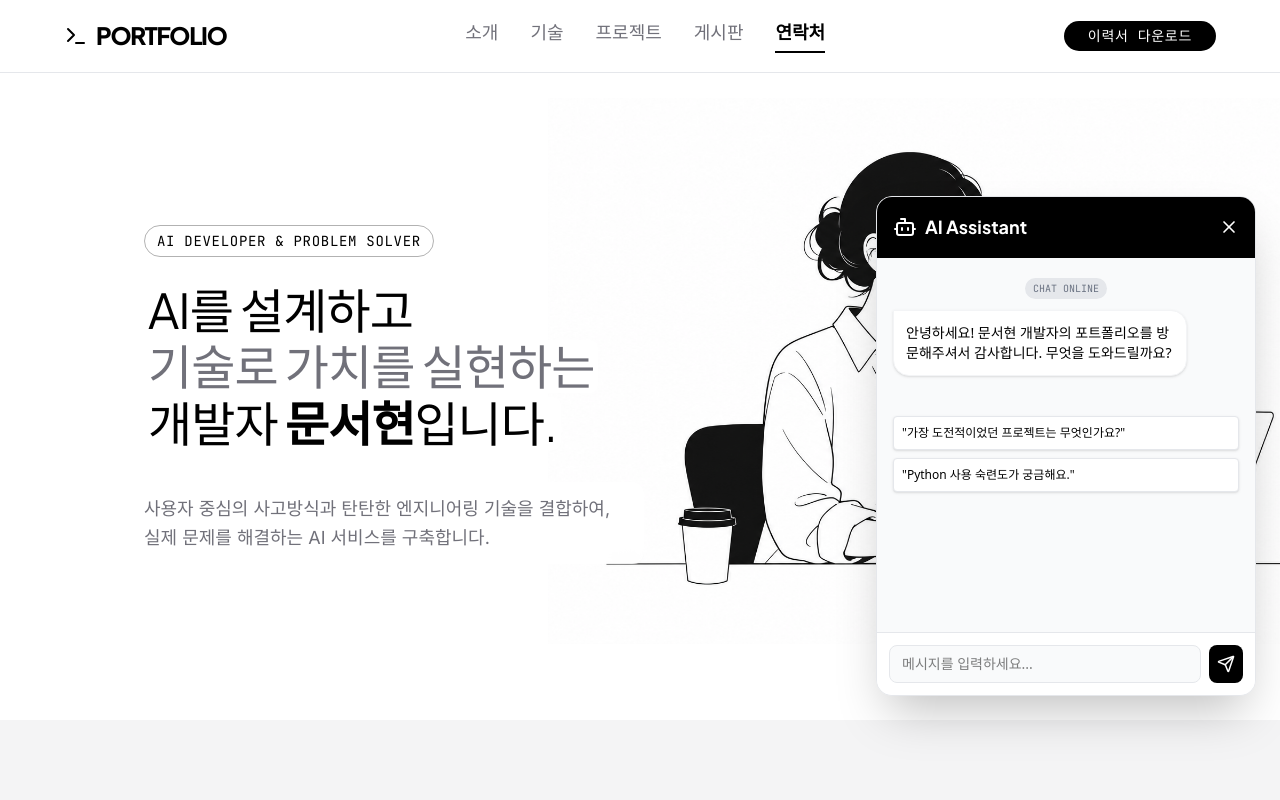
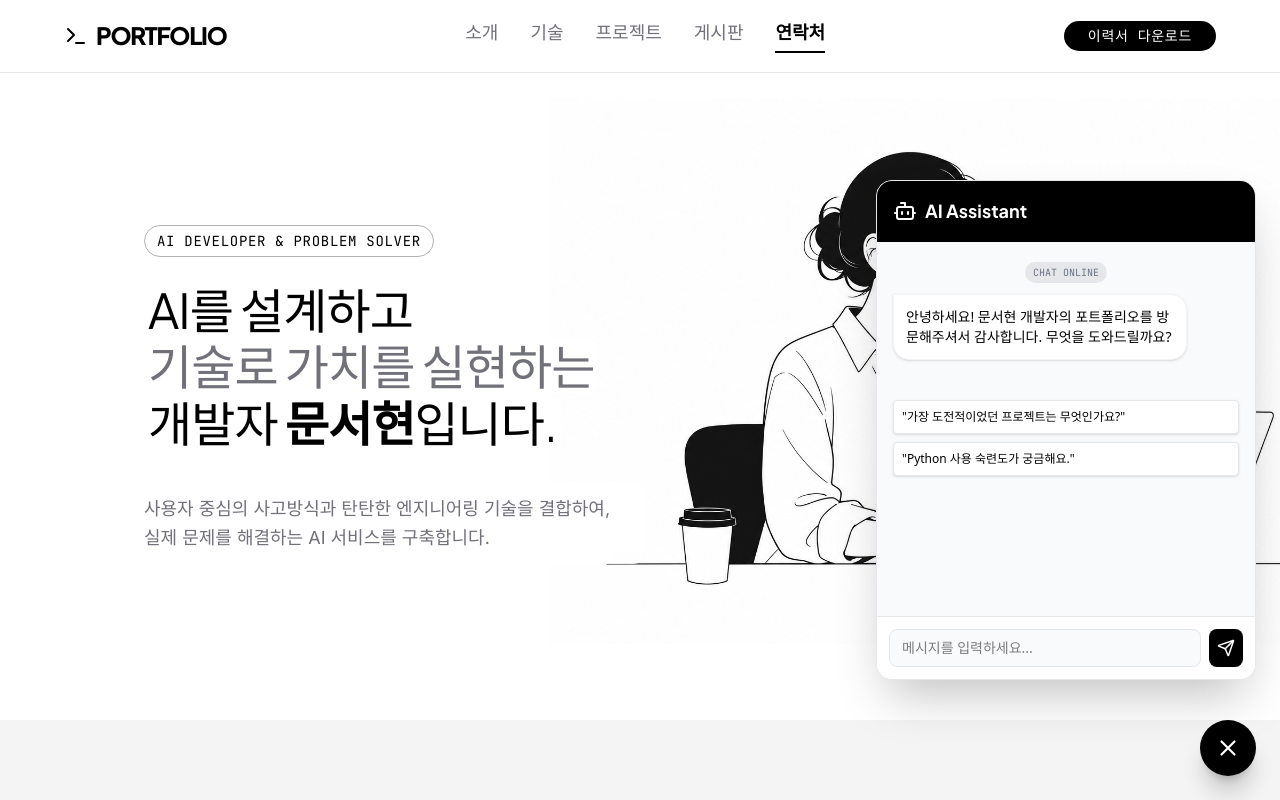
Before and after one commit to seohyeonmun/Seohyeon-s-Portfolio, a React (Vite) app: page / in a window 1280 px wide. Both pictures are taken after a click on the button 1228 px from the left and 748 px from the top of the page. Shown: the top 800 px of the page. Built offline with nearby package versions, Linux system fonts and the light colour scheme.

Commit message:
style: update Chatbot position and Projects layout
Adjust Chatbot positioning for better spacing and improve responsive layout for project technology tags.

```diff
--- a/src/components/Chatbot.tsx
+++ b/src/components/Chatbot.tsx
@@ -41,16 +41,13 @@ export function Chatbot() {
     <div className="fixed bottom-6 right-6 z-50">
       {/* Chat Window */}
       {isOpen && (
-        <div className="mb-4 w-[340px] sm:w-[380px] h-[500px] bg-white rounded-2xl shadow-2xl flex flex-col border border-gray-200 overflow-hidden absolute bottom-16 right-0 origin-bottom-right animate-in fade-in zoom-in duration-200">
+        <div className="mb-4 w-[340px] sm:w-[380px] h-[500px] bg-white rounded-2xl shadow-2xl flex flex-col border border-gray-200 overflow-hidden absolute bottom-20 right-0 origin-bottom-right animate-in fade-in zoom-in duration-200">
           {/* Header */}
           <div className="bg-black text-white p-4 flex justify-between items-center">
             <div className="flex items-center gap-2">
               <Bot size={24} />
               <span className="font-headline-md text-body-lg font-bold">AI Assistant</span>
             </div>
-            <button onClick={() => setIsOpen(false)} className="text-white hover:text-gray-300 transition-colors">
-              <X size={20} />
-            </button>
           </div>
 
           {/* Messages */}
@@ -111,14 +108,12 @@ export function Chatbot() {
       )}
 
       {/* Floating Button */}
-      {!isOpen && (
-        <button
-          onClick={() => setIsOpen(true)}
-          className="w-14 h-14 bg-black text-white rounded-full flex items-center justify-center shadow-xl shadow-black/20 hover:scale-105 active:scale-95 transition-all"
-        >
-          <BotMessageSquare size={26} />
-        </button>
-      )}
+      <button
+        onClick={() => setIsOpen(!isOpen)}
+        className="w-14 h-14 bg-black text-white rounded-full flex items-center justify-center shadow-xl shadow-black/20 hover:scale-105 active:scale-95 transition-all relative z-50"
+      >
+        {isOpen ? <X size={26} /> : <BotMessageSquare size={26} />}
+      </button>
     </div>
   );
 }
--- a/src/components/Projects.tsx
+++ b/src/components/Projects.tsx
@@ -35,11 +35,12 @@ export function Projects() {
               <p className="font-body-md text-body-md text-on-surface-variant">
                 호출어 '교통봇' 감지와 음성 인식을 기반으로 실시간 버스 도착 정보를 제공하는 음성 AI 서비스입니다.
               </p>
-              <div className="flex gap-4 font-label-mono text-label-mono text-on-surface-variant">
+              <div className="flex flex-wrap gap-x-4 gap-y-2 font-label-mono text-label-mono text-on-surface-variant">
                 <span>Python</span>
                 <span>Whisper</span>
                 <span>OpenWakeWord</span>
                 <span>GPT-SoVITS</span>
+                <span>BIS OpenAPI</span>
               </div>
               <a
                 href="https://github.com/seohyeonmun/first-project"
@@ -70,7 +71,7 @@ export function Projects() {
               <p className="font-body-md text-body-md text-on-surface-variant">
                 ........
               </p>
-              <div className="flex gap-4 font-label-mono text-label-mono text-on-surface-variant">
+              <div className="flex flex-wrap gap-x-4 gap-y-2 font-label-mono text-label-mono text-on-surface-variant">
                 <span>..</span>
                 <span>...</span>
                 <span>....</span>
```
